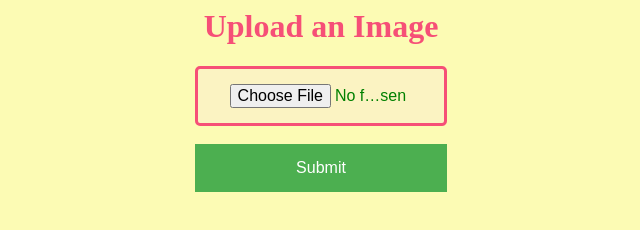
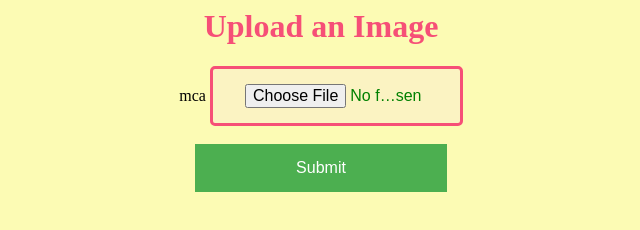
Before and after one commit to divyanshkmr8012/Divyansh-Sharma, a plain HTML site: page index.html in a window 1280 px wide. Shown: the whole page, without its empty margins (319-959 px from the left). Drawn offline with Linux system fonts and the light colour scheme.

Commit message:
Update index.html
updated

```diff
--- a/index.html
+++ b/index.html
@@ -40,6 +40,7 @@ background-color: #4CAF50; /* Green */
 <h1>Upload an Image</h1>
 </font>
 <form action="/action_page.php">
+  mca
   <input type="file" name="pic" accept="image/*" name="file" id="file" class="inputfile"><br><br>
   <input type="submit">
 </form>
```
